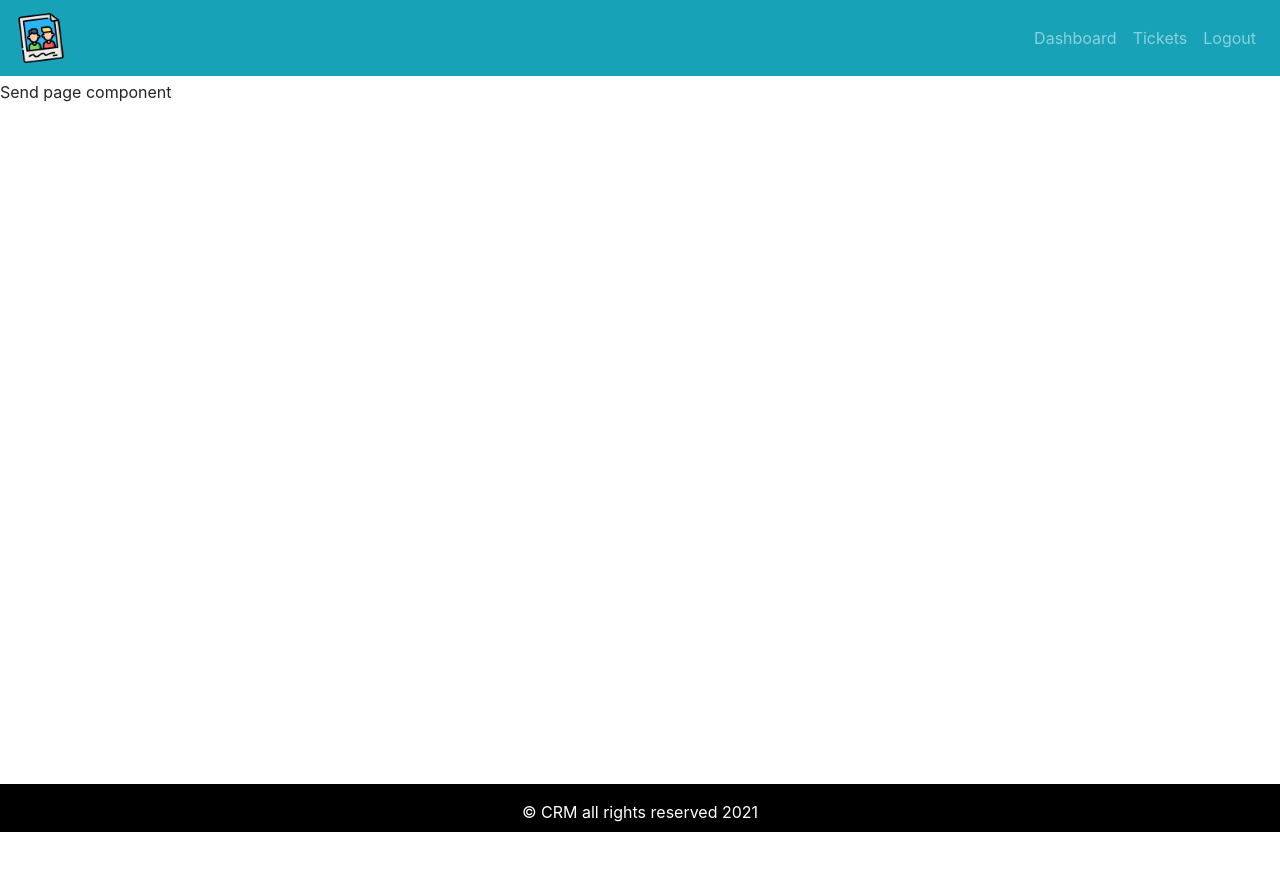
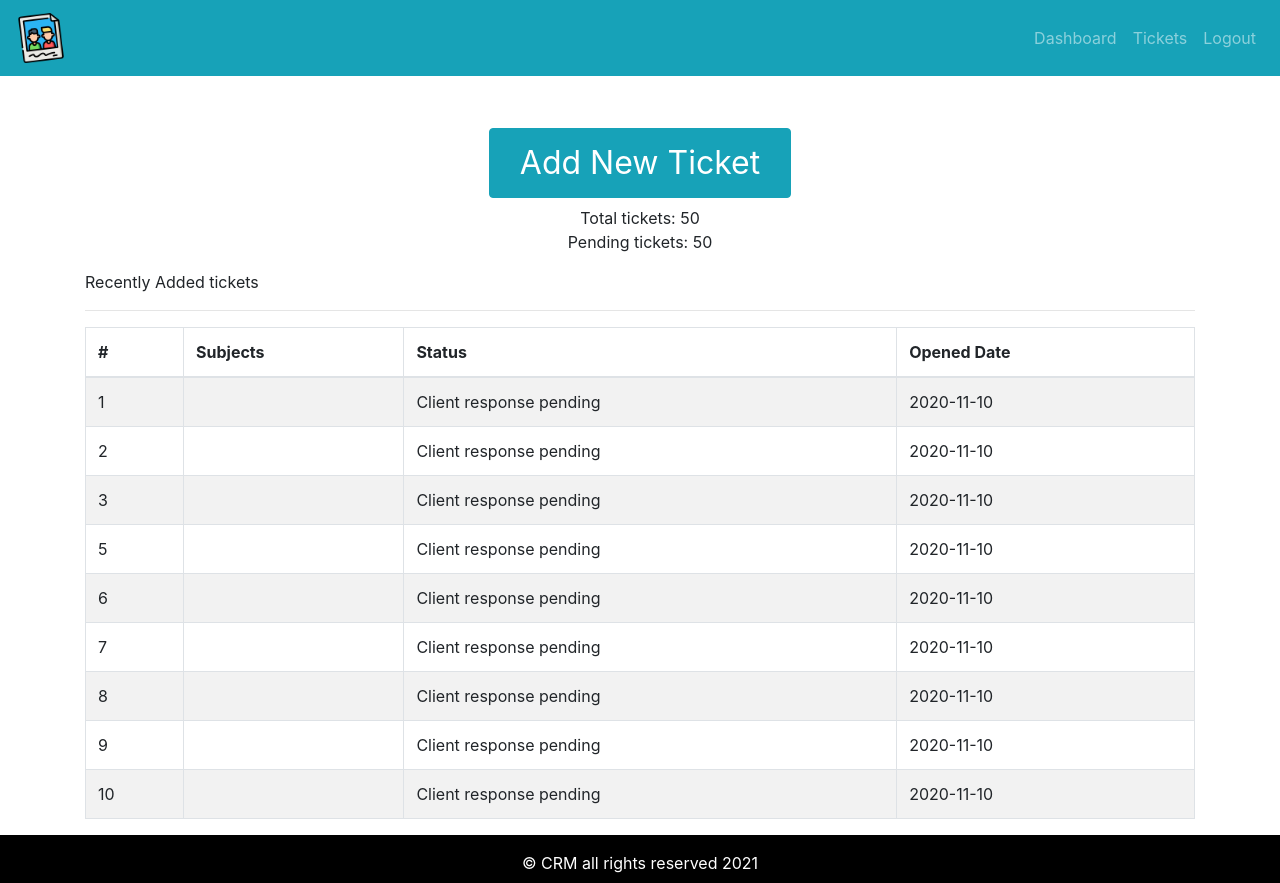
Before and after one commit to masalconsultant/crm-frontend, a React (Create React App) app: page / in a window 1280 px wide. Before the commit the page ends 832 px from the top, so only its background shows below. Built offline with nearby package versions, Linux system fonts and the light colour scheme.

Commit message:
table eklendi

```diff
--- a/src/App.js
+++ b/src/App.js
@@ -1,13 +1,16 @@
 import React from 'react';
 import './App.css';
 import { DefaultLayout } from './layout/DefaultLayout';
+import { Dashboard } from './pages/dashboard/Dashboard.page';
 import { Entry } from './pages/entry/Entry.pages';
 
 function App() {
   return (
     <div className="App">
     {/*<Entry />*/}
-    <DefaultLayout>Send page component</DefaultLayout>
+    <DefaultLayout>
+       <Dashboard />
+    </DefaultLayout>
     </div>
   );
 }
--- /dev/null
+++ b/src/assets/data/dummy-tickets.json
@@ -0,0 +1,48 @@
+[
+{
+    "id":1,
+    "status": "Client response pending",
+    "addedAt":"2020-11-10"
+}
+,
+{
+    "id":2,
+    "status": "Client response pending",
+    "addedAt":"2020-11-10"
+},
+{
+    "id":3,
+    "status": "Client response pending",
+    "addedAt":"2020-11-10"
+},
+{
+    "id":5,
+    "status": "Client response pending",
+    "addedAt":"2020-11-10"
+},
+{
+    "id":6,
+    "status": "Client response pending",
+    "addedAt":"2020-11-10"
+},
+{
+    "id":7,
+    "status": "Client response pending",
+    "addedAt":"2020-11-10"
+},
+{
+    "id":8,
+    "status": "Client response pending",
+    "addedAt":"2020-11-10"
+},
+{
+    "id":9,
+    "status": "Client response pending",
+    "addedAt":"2020-11-10"
+},
+{
+    "id":10,
+    "status": "Client response pending",
+    "addedAt":"2020-11-10"
+}
+]
--- /dev/null
+++ b/src/components/ticket-table/TicketTable.comp.js
@@ -0,0 +1,36 @@
+import React from 'react'
+import { Table } from 'react-bootstrap';
+
+export const TicketTable = ({ tickets }) => {
+    return (
+       <Table striped bordered hover>
+           <thead>
+               <tr>
+                   <th>#</th>
+                   <th>Subjects</th>
+                   <th>Status</th>
+                   <th>Opened Date</th>
+               </tr>
+           </thead>
+           <tbody>
+               {tickets.length ? tickets.map((row) =>(
+               <tr key={row.id}>
+                <td>{row.id}</td>
+                <td>{row.subject}</td>
+                <td>{row.status}</td>
+                <td>{row.addedAt}</td>
+            </tr>
+               )) :
+               <td colSpan="4" className="text-center"> NO TICKET TO SHOW</td>
+               }
+
+
+
+
+
+           </tbody>
+
+
+       </Table>
+    )
+}
--- /dev/null
+++ b/src/pages/dashboard/Dashboard.page.js
@@ -0,0 +1,36 @@
+import React from 'react';
+import { Container, Row, Col,Button } from 'react-bootstrap';
+import { TicketTable } from '../../components/ticket-table/TicketTable.comp';
+import tickets from '../../assets/data/dummy-tickets.json';
+
+export const Dashboard = () => {
+    return (
+        <Container>
+            <Row>
+                <Col className="text-center mt-5 mb-2">
+                <Button variant="info" style={{fontSize:'2rem', padding:"10px 30px"}}>Add New Ticket</Button>
+                </Col>
+            </Row>
+
+            <Row>
+                <Col className="text-center  mb-2">
+                    <div> Total tickets: 50</div>
+                    <div> Pending tickets: 50</div>
+                </Col>
+            </Row>
+            <Row>
+                <Col className="mt-2"> Recently Added tickets</Col>
+            </Row>
+            <hr />
+            <Row>
+                <Col className="recent-ticket">
+
+                  <TicketTable  tickets={tickets}/>
+                </Col>
+            </Row>
+
+
+
+        </Container>
+    )
+}
```
